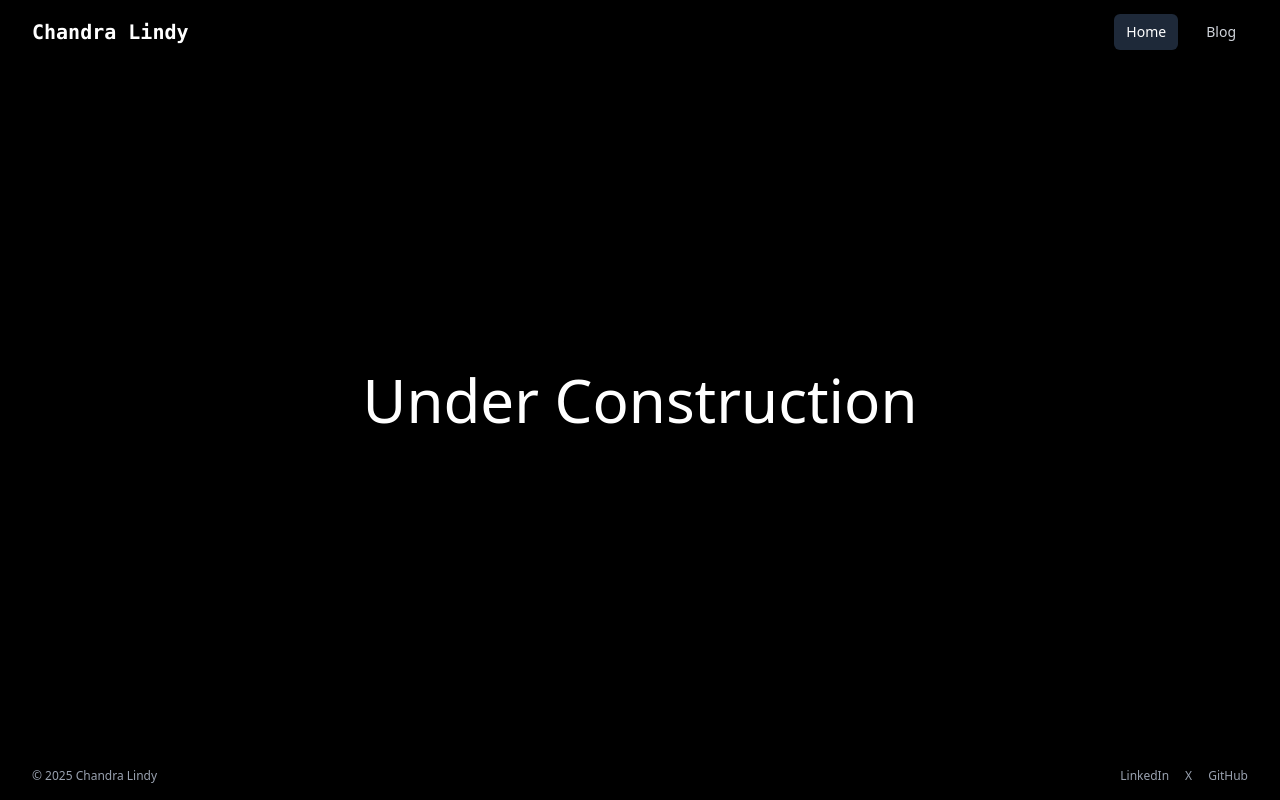
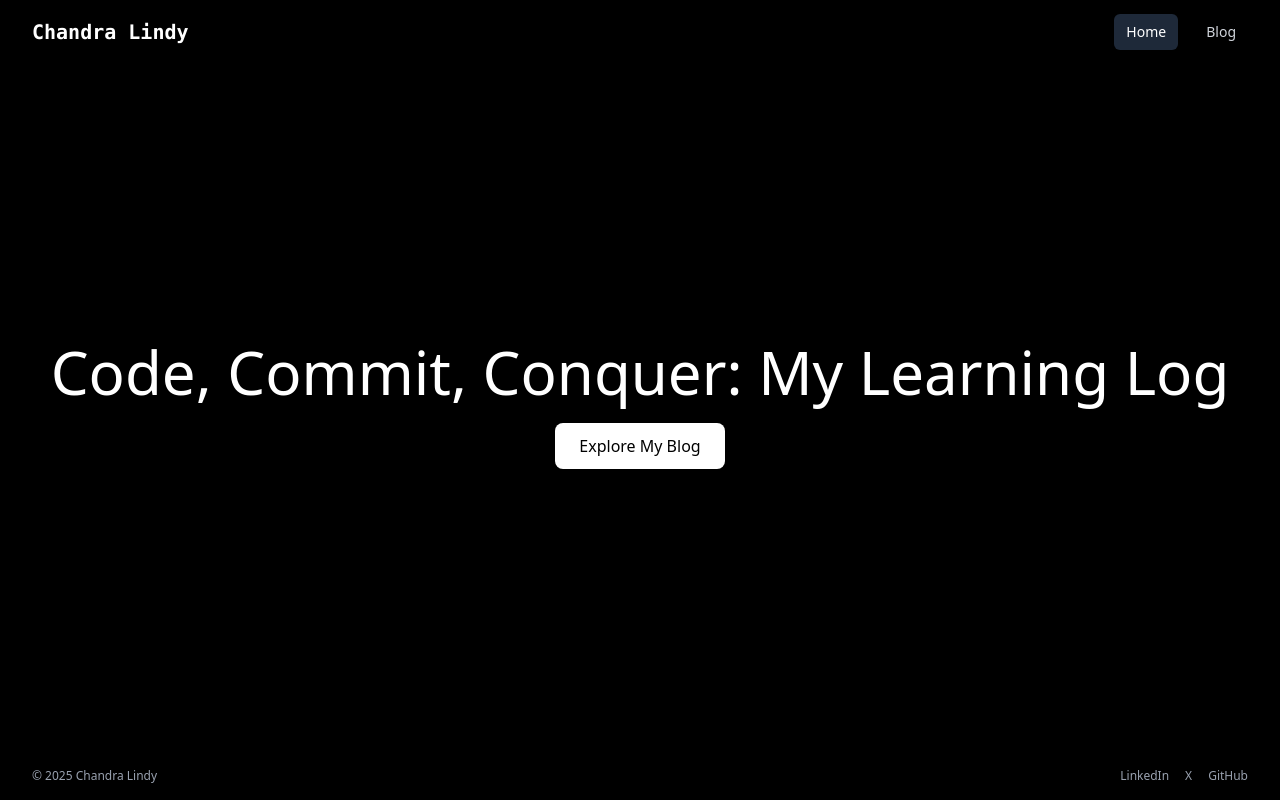
Before and after one commit to chandra-lindy/chandra-lindy.com, a Next.js app: page / in a window 1280 px wide. Built offline with nearby package versions, Linux system fonts and the light colour scheme.

Commit message:
add hero section to landing page

```diff
--- a/src/app/page.tsx
+++ b/src/app/page.tsx
@@ -1,7 +1,12 @@
 export default function Home() {
   return (
     <div className="flex h-screen w-screen items-center justify-center bg-black text-white z-10">
-      <h1 className="text-6xl text-center">Under Construction</h1>
+      <div className="text-center">
+        <h1 className="text-6xl mb-8">Code, Commit, Conquer: My Learning Log</h1>
+        <a href="/blog" className="px-6 py-3 bg-white text-black rounded-lg hover:bg-gray-200 transition-colors">
+          Explore My Blog
+        </a>
+      </div>
     </div>
   );
 }
```
